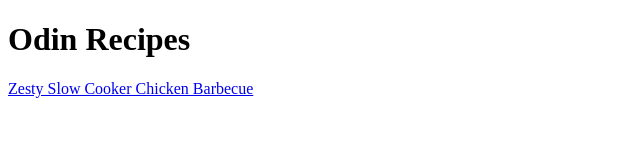
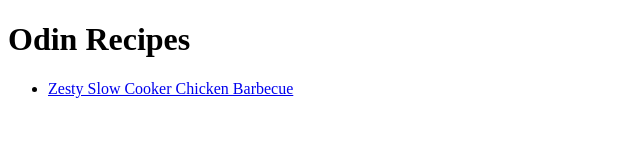
Before and after one commit to KikiTheCreator/odin-recipes, a plain HTML site: page index.html in a window 1280 px wide. Shown: the whole page, without its empty margins (0-640 px from the left). Drawn offline with Linux system fonts and the light colour scheme.

Commit message:
feat: ul in homepage for other recipes

```diff
--- a/index.html
+++ b/index.html
@@ -8,6 +8,8 @@
 <body>
     <h1>Odin Recipes</h1>
 
-    <a href="recipes/chicken-barbecue.html">Zesty Slow Cooker Chicken Barbecue</a>
+    <ul>
+        <li><a href="recipes/chicken-barbecue.html">Zesty Slow Cooker Chicken Barbecue</a></li>
+    </ul>
 </body>
 </html>
```
